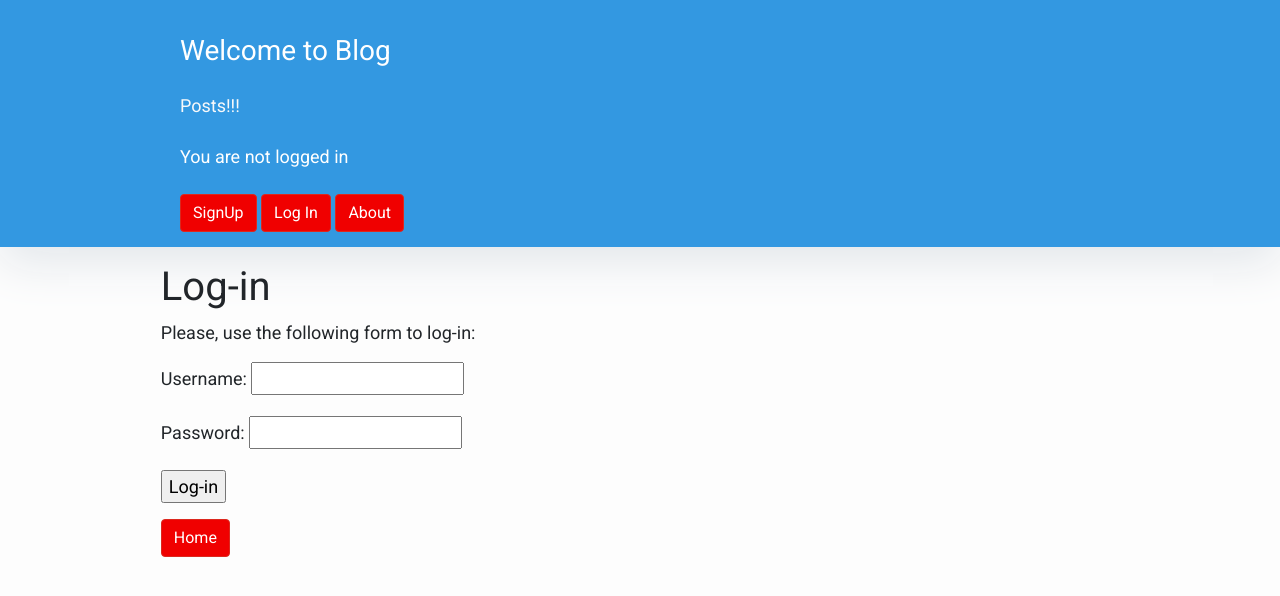
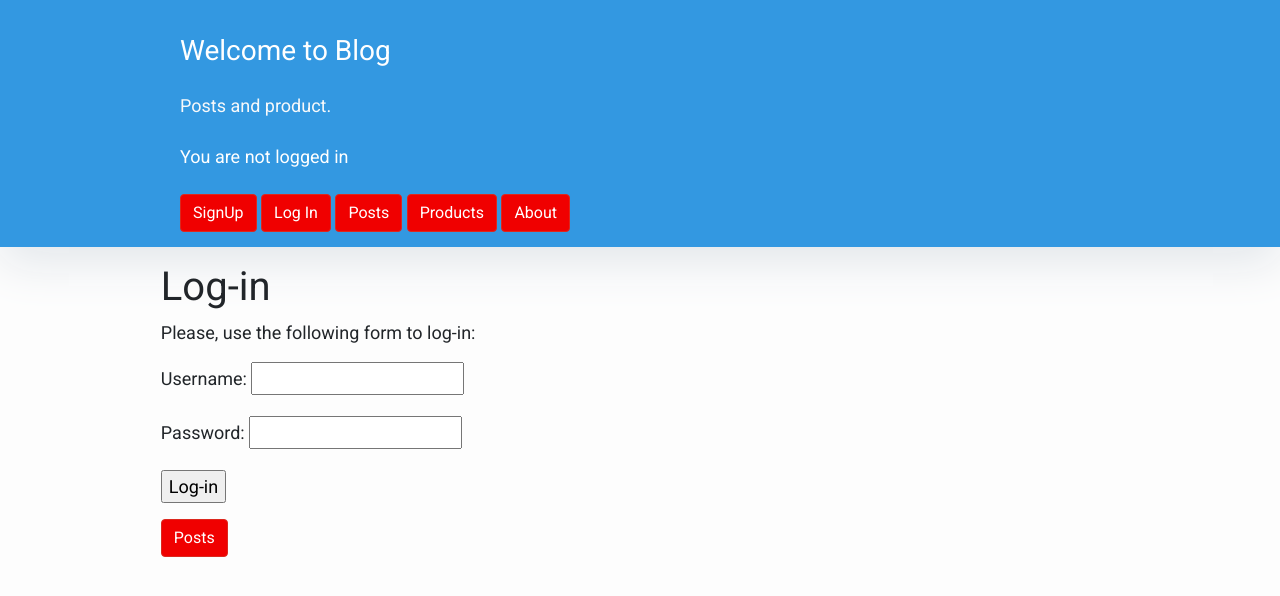
Before and after one commit to IvanovVitalii/project_n, a Django app: page /login/ in a window 1280 px wide. Shown: the top 596 px of the page. Run offline with Django 3.2, Linux system fonts and the light colour scheme; some libraries are stand-ins or nearby versions.

Commit message:
added prodact and about pages

```diff
--- a/blog/posts/forms.py
+++ b/blog/posts/forms.py
@@ -1,6 +1,6 @@
 from django import forms
 
-from posts.models import Post
+from posts.models import Post, Product
 
 
 class LoginForm(forms.Form):
@@ -13,3 +13,10 @@ class PostForm(forms.ModelForm):
     class Meta:
         model = Post
         fields = ('title', 'content',)
+
+
+class ProductForm(forms.ModelForm):
+
+    class Meta:
+        model = Product
+        fields = ('title', 'content',)
--- a/blog/posts/models.py
+++ b/blog/posts/models.py
@@ -4,7 +4,7 @@ from django.db import models
 
 class Post(models.Model):
     title = models.CharField(max_length=155)
-    author_post = models.ForeignKey(User, on_delete=models.CASCADE)
+    author = models.ForeignKey(User, on_delete=models.CASCADE)
     content = models.TextField()
     created = models.DateTimeField(auto_now_add=True)
     updated = models.DateTimeField(auto_now=True)
@@ -18,7 +18,7 @@ class Post(models.Model):
 
 class Product(models.Model):
     title = models.CharField(max_length=155)
-    author_product = models.ForeignKey(User, on_delete=models.CASCADE)
+    author = models.ForeignKey(User, on_delete=models.CASCADE)
     content = models.TextField()
     created = models.DateTimeField(auto_now_add=True)
     updated = models.DateTimeField(auto_now=True)
--- a/blog/posts/urls.py
+++ b/blog/posts/urls.py
@@ -1,5 +1,3 @@
-from django.contrib.auth.views import LogoutView
-
 from django.urls import path
 
 from posts import views
@@ -7,10 +5,15 @@ from posts import views
 urlpatterns = [
     path('signup/', views.signup, name='signup'),
     path('login/', views.user_login, name='login'),
-    path('logout/', LogoutView.as_view(), name="logout"),
-    path('home/', views.PostList.as_view(), name='home'),
+    path('logout/', views.user_logout, name="logout"),
+    path('about/', views.about, name='about'),
+    path('post/', views.PostList.as_view(), name='post'),
+    path('post/create/', views.PostCreate.as_view(), name='post_create_form'),
+    path('post/<int:pk>/', views.PostDetail.as_view(), name='post_detail'),
+    path('post/<int:pk>/edit/', views.PostUpdate.as_view(), name='post_create_form'),
+    path('product/', views.ProductList.as_view(), name='product'),
+    path('product/create/', views.ProductCreate.as_view(), name='product_create_form'),
+    path('product/<int:pk>/', views.ProductDetail.as_view(), name='product_detail'),
+    path('product/<int:pk>/edit/', views.ProductUpdate.as_view(), name='product_create_form'),
     path('search/', views.SearchResultsView.as_view(), name='search_results'),
-    path('create/', views.PostCreate.as_view(), name='post_create_form'),
-    path('home/<int:pk>/', views.PostDetail.as_view(), name='post_detail'),
-    path('home/<int:pk>/edit/', views.PostUpdate.as_view(), name='post_create_form'),
 ]
--- a/blog/posts/views.py
+++ b/blog/posts/views.py
@@ -1,79 +1,110 @@
-from django.contrib.auth import authenticate, login
+from django.contrib.auth import authenticate, login, logout
 from django.contrib.auth.forms import UserCreationForm
 from django.db.models import Q
 from django.http import HttpResponse
 from django.shortcuts import redirect, render
 from django.views import generic
 
-from .forms import LoginForm, PostForm
+from .forms import LoginForm, PostForm, ProductForm
 from .models import Post, Product
 
 PAGINATOR = 5
 
 
-# class PostList(generic.ListView):
-#     queryset = Post.objects.all().order_by('-created')
-#     template_name = 'home.html'
-#     paginate_by = PAGINATOR
-
-
 class PostList(generic.ListView):
-    '''
-    Generating post_list and product_list to display on the home page
-    '''
-    template_name = 'home.html'
-    context_object_name = 'post_list'
-    model = Post
+    queryset = Post.objects.all().order_by('-created')
+    template_name = 'post/post.html'
     paginate_by = PAGINATOR
-
-    def get_queryset(self):
-        return Post.objects.all().order_by('-created')
-
-    def get_context_data(self, **kwargs):
-        context = super(PostList, self).get_context_data(**kwargs)
-        context['product_list'] = Product.objects.all().order_by('-created')
-        return context
 
 
 class PostDetail(generic.DetailView):
     model = Post
-    template_name = 'post_detail.html'
-
-
-class SearchResultsView(generic.ListView):
-    model = Post
-    template_name = 'search_results.html'
-    paginate_by = PAGINATOR
-
-    def get_queryset(self):
-        query = self.request.GET.get('q')
-        object_list = Post.objects.filter(
-            Q(title__icontains=query) | Q(content__icontains=query)
-        )
-        return object_list
+    template_name = 'post/post_detail.html'
 
 
 class PostCreate(generic.CreateView):
     form_class = PostForm
-    template_name = 'post_create.html'
+    template_name = 'post/post_create.html'
 
     def form_valid(self, form):
         post = form.save(commit=False)
         post.author = self.request.user
         post.save()
-        return redirect('home')
+        return redirect('post')
 
 
 class PostUpdate(generic.UpdateView):
     form_class = PostForm
     model = Post
-    template_name = 'post_create.html'
+    template_name = 'post/post_create.html'
 
     def form_valid(self, form):
         post = form.save(commit=False)
         post.author = self.request.user
         post.save()
         return redirect('post_detail', pk=post.pk)
+
+
+class ProductList(generic.ListView):
+    queryset = Product.objects.all().order_by('-created')
+    template_name = 'product/product.html'
+    paginate_by = PAGINATOR
+
+
+class ProductDetail(generic.DetailView):
+    model = Product
+    template_name = 'product/product_detail.html'
+
+
+class ProductCreate(generic.CreateView):
+    form_class = ProductForm
+    template_name = 'product/product_create.html'
+
+    def form_valid(self, form):
+        product = form.save(commit=False)
+        product.author = self.request.user
+        product.save()
+        return redirect('product')
+
+
+class ProductUpdate(generic.UpdateView):
+    form_class = ProductForm
+    model = Product
+    template_name = 'product/product_create.html'
+
+    def form_valid(self, form):
+        product = form.save(commit=False)
+        product.author = self.request.user
+        product.save()
+        return redirect('product_detail', pk=product.pk)
+
+
+class SearchResultsView(generic.ListView):
+    '''
+    Generating post_list and product_list to display on the search_results page
+    '''
+    template_name = 'search_results.html'
+    context_object_name = 'post_list'
+    model = Post
+    paginate_by = PAGINATOR
+
+    def get_queryset(self):
+        query = self.request.GET.get('q')
+        return Post.objects.filter(
+            Q(title__icontains=query) | Q(content__icontains=query)
+        )
+
+    def get_context_data(self, **kwargs):
+        query = self.request.GET.get('q')
+        context = super(SearchResultsView, self).get_context_data(**kwargs)
+        context['product_list'] = Product.objects.filter(
+            Q(title__icontains=query) | Q(content__icontains=query)
+        )
+        return context
+
+
+def about(request):
+    return render(request, 'about.html')
 
 
 def signup(request):
@@ -85,7 +116,7 @@ def signup(request):
             raw_password = form.cleaned_data.get('password1')
             user = authenticate(username=username, password=raw_password)
             login(request, user)
-            return redirect('home')
+            return redirect('post')
     else:
         form = UserCreationForm()
     return render(request, 'signup.html', {'form': form})
@@ -100,7 +131,7 @@ def user_login(request):
             if user is not None:
                 if user.is_active:
                     login(request, user)
-                    return redirect('home')
+                    return redirect('post')
                 else:
                     return HttpResponse('Disabled account')
             else:
@@ -110,6 +141,6 @@ def user_login(request):
     return render(request, 'account/login.html', {'form': form})
 
 
-def logout(request):
+def user_logout(request):
     logout(request)
-    return redirect('home')
+    return redirect('post')
--- a/blog/templates/account/login.html
+++ b/blog/templates/account/login.html
@@ -16,7 +16,7 @@
                         {% csrf_token %}
                         <p><input type="submit" value="Log-in"></p>
                     </form>
-                    <a href="{% url 'home'  %}" class="btn btn-primary">Home</a>
+                    <a href="{% url 'post'  %}" class="btn btn-primary">Posts</a>
                 </div>
 
             </div>
--- a/blog/templates/account/logout.html
+++ b/blog/templates/account/logout.html
@@ -6,11 +6,11 @@
     <div class="row">
         <div class="col-md-8 mt-3 left">
             {% if request.user %}
-            <a href="{% url 'home' %}">
+            <a href="{% url 'post' %}">
                 SingOut
             </a>
             {% else %}
-            <a href="{% url 'home' %}">
+            <a href="{% url 'post' %}">
                 SingUp
             </a>
             {% endif %}
--- a/blog/templates/base.html
+++ b/blog/templates/base.html
@@ -45,6 +45,7 @@
         box-shadow: 0 16px 48px #E3E7EB;
     }
 
+
 </style>
 
 <header class="masthead">
@@ -54,13 +55,14 @@
             <div class=" col-md-8 col-md-10 mx-auto">
                 <div class="site-heading">
                     <h3 class=" site-heading my-4 mt-3 text-white"> Welcome to Blog </h3>
-                    <p class="text-light">Posts!!! &nbsp
+                    <p class="text-light">Posts and product. &nbsp
                     </p>
                 </div>
                 {% if user.is_authenticated %}
                 <p><a href="{% url 'logout' %}" class="btn btn-primary">Log Out</a>
-                    <a href="{% url 'post_create_form'  %}" class="btn btn-primary">Create post</a>
-                    <a href="{% url 'home' %}" class="btn btn-primary">About</a>
+                    <a href="{% url 'post'  %}" class="btn btn-primary">Posts</a>
+                    <a href="{% url 'product'  %}" class="btn btn-primary">Products</a>
+                    <a href="{% url 'about' %}" class="btn btn-primary">About</a>
                 <form action="{% url 'search_results' %}" method="get">
                     <input name="q" type="text" placeholder="Search...">
                 </form>
@@ -71,7 +73,9 @@
                 </div>
                 <a href="{% url 'signup' %}" class="btn btn-primary">SignUp</a>
                 <a href="{% url 'login' %}" class="btn btn-primary">Log In</a>
-                <a href="{% url 'home' %}" class="btn btn-primary">About</a>
+                <a href="{% url 'post'  %}" class="btn btn-primary">Posts</a>
+                <a href="{% url 'product'  %}" class="btn btn-primary">Products</a>
+                <a href="{% url 'about' %}" class="btn btn-primary">About</a>
                 {% endif %}
 
             </div>
--- a/blog/templates/post_create.html
+++ b/blog/templates/product/product_create.html
@@ -2,13 +2,13 @@
 
 {% block content %}
 <div class="container">
-    <h2>Create post</h2>
-    <form method="post" class="post-form">
+    <h2>Create product</h2>
+    <form method="post" class="product-form">
         {% csrf_token %}
         {{ form.as_p }}
     <p> <input type="submit" value="Save" name="Save">
 </form>
-    <a href="{% url 'home'  %}" class="btn btn-primary">Home</a>
+    <a href="{% url 'product'  %}" class="btn btn-primary">Products</a>
 </div>
 
 {% endblock content %}
```
Also changed, not shown: blog/templates/about.html (added, +15 -0 lines), blog/templates/post/post.html (renamed from blog/templates/home.html, +1 -9 lines), blog/templates/post/post_create.html (added, +14 -0 lines), blog/templates/post/post_detail.html (added, +27 -0 lines), blog/templates/product/product.html (added, +43 -0 lines), blog/templates/product/product_detail.html (renamed from blog/templates/post_detail.html, +6 -6 lines), blog/templates/search_results.html (+11 -2 lines), README.md, blog/posts/migrations/0001_initial.py, blog/posts/migrations/0002_auto_20210715_1149.py (added).
